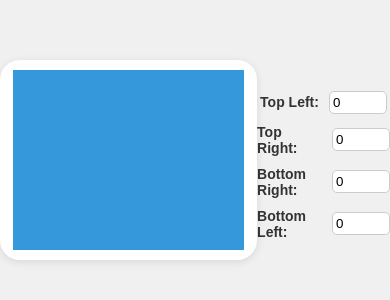
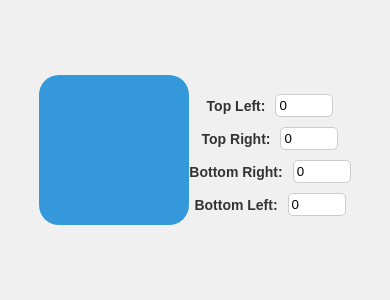
Before and after one commit to Gustavolongensadlovski/Gustavolongensadlovski.github.io, a plain HTML site: page index.html in a window 390 px wide. Shown: the part 262-562 px from the top of the page. Drawn offline with Linux system fonts and the light colour scheme.

Commit message:
Update styles.css

```diff
--- a/styles.css
+++ b/styles.css
@@ -9,36 +9,30 @@ body {
 }
 
 .container {
-    width: 80%;
-    max-width: 400px;
-    height: 300px;
-    background-color: #ffffff;
-    box-shadow: 0 2px 8px rgba(0, 0, 0, 0.1);
     display: flex;
     justify-content: center;
     align-items: center;
-    border-radius: 20px;
-    overflow: hidden;
+    margin-bottom: 20px;
 }
 
 .box {
-    width: 80%;
-    height: 80%;
+    width: 200px;
+    height: 200px;
     background-color: #3498db;
+    border-radius: 20px;
     transition: all 0.3s ease;
 }
 
 .controls {
-    margin-top: 20px;
     display: flex;
     flex-direction: column;
     align-items: center;
 }
 
 .control-row {
-    margin-bottom: 10px;
     display: flex;
     align-items: center;
+    margin-bottom: 10px;
 }
 
 label {
@@ -56,12 +50,9 @@ input[type="number"] {
 }
 
 @media (max-width: 500px) {
-    .container {
-        height: 200px;
-    }
     .box {
-        width: 90%;
-        height: 90%;
+        width: 150px;
+        height: 150px;
     }
     input[type="number"] {
         width: 50px;
```
